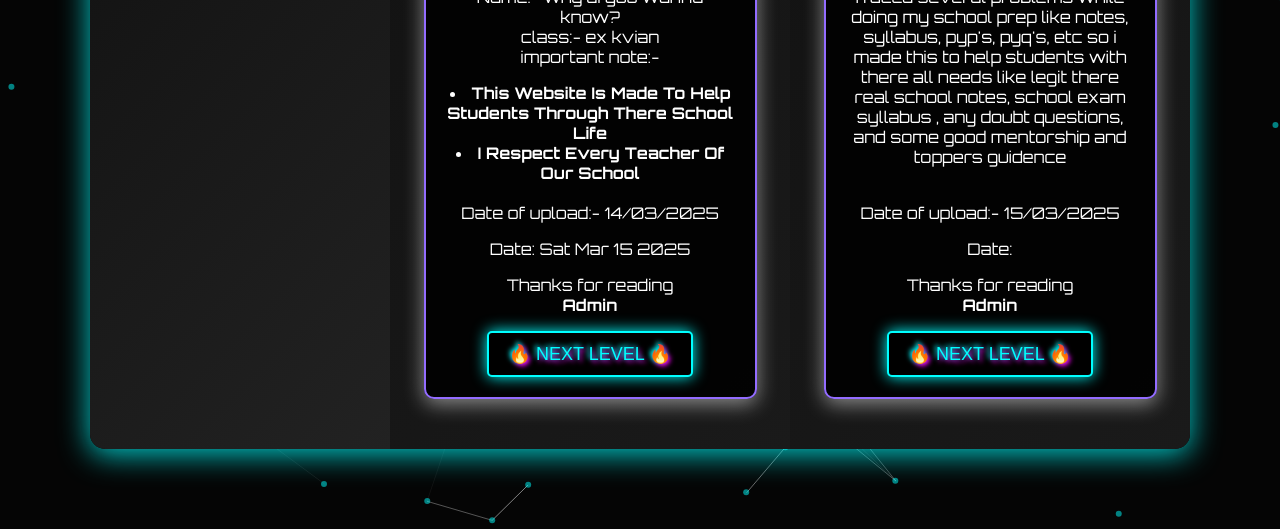
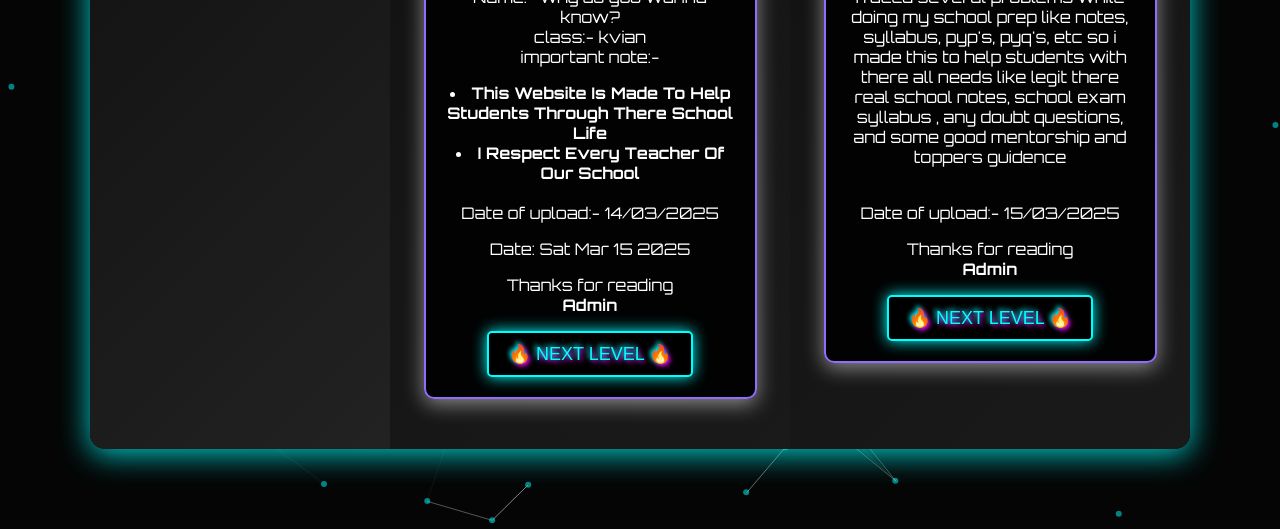
Before and after one commit to Sh16coder/Vidyora, a plain HTML site: page admin.html in a window 1280 px wide. Shown: the part 271-800 px from the top of the page. Drawn offline with nearby package versions, Linux system fonts and the light colour scheme.

Commit message:
Update admin.html

```diff
--- a/admin.html
+++ b/admin.html
@@ -26,8 +26,8 @@
                 <h1 class="heading neon-text">My Thoughts</h1>
                 <h3 class="topic">Topic: Introduction</h3>
                 <p class="content">
-                    Name:- why di you wanna know?<br>
-                    class:- ex kvian<br>
+                    Name:- why do you wanna know?<br>
+                    class:- kvian<br>
                     important note:- <li><b>This Website Is Made To Help Students Through There School Life</b></li>
                                      <li><b>I Respect Every Teacher Of Our School</b></li><br>
                     Date of upload:- 14/03/2025
@@ -47,7 +47,7 @@
                     I faced several problems while doing my school prep like notes, syllabus, pyp's, pyq's, etc so i made this to help students with there all needs like legit there real school notes, school exam syllabus , any doubt questions, and some good mentorship and toppers guidence
                 </p><br>
                 Date of upload:- 15/03/2025<br>
-                <p class="date">Date: <span id="date"></span></p>
+
                 <p class="signature">Thanks for reading<br><strong>Admin</strong></p>
 
                 <!-- Glitch Button -->
```
